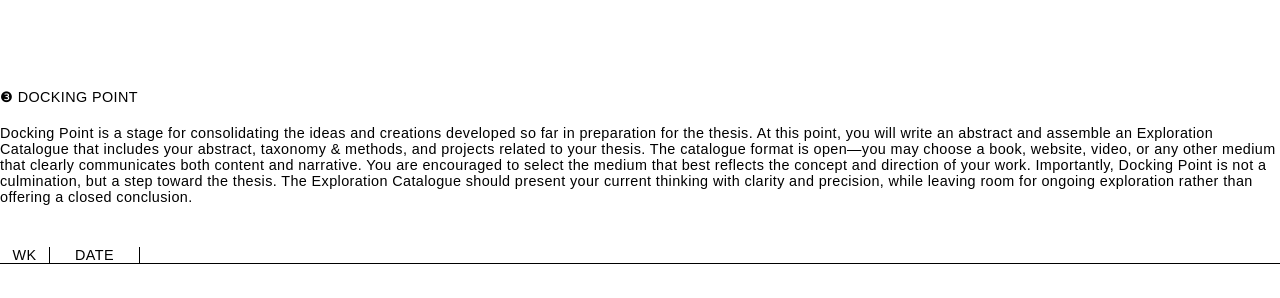
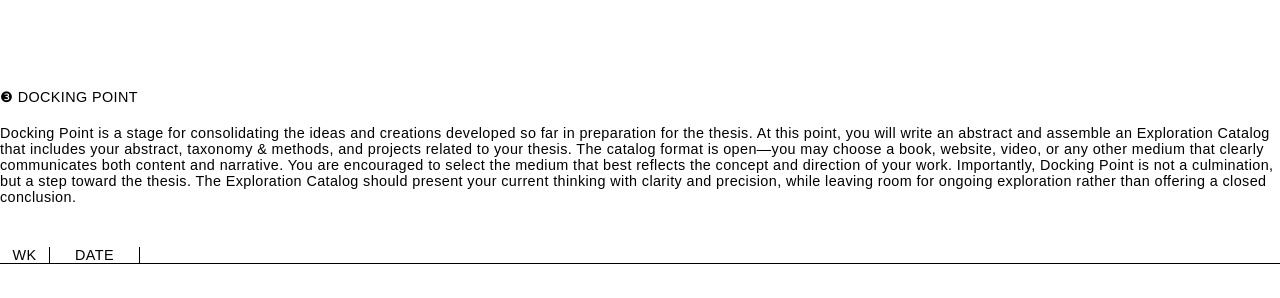
Before and after one commit to book1001/GardenNet_25F, a plain HTML site: page schedule_w/weekly_p3.html in a window 1280 px wide. Drawn offline with Linux system fonts and the light colour scheme; no server answers; a web font is replaced by a local one.

Commit message:
spelling

```diff
--- a/schedule_w/weekly_p3.html
+++ b/schedule_w/weekly_p3.html
@@ -25,7 +25,7 @@
   </a>
 
   <p>
-    Docking Point is a stage for consolidating the ideas and creations developed so far in preparation for the thesis. At this point, you will write an abstract and assemble an Exploration Catalogue that includes your abstract, taxonomy & methods, and projects related to your thesis. The catalogue format is open—you may choose a book, website, video, or any other medium that clearly communicates both content and narrative. You are encouraged to select the medium that best reflects the concept and direction of your work. Importantly, Docking Point is not a culmination, but a step toward the thesis. The Exploration Catalogue should present your current thinking with clarity and precision, while leaving room for ongoing exploration rather than offering a closed conclusion.
+    Docking Point is a stage for consolidating the ideas and creations developed so far in preparation for the thesis. At this point, you will write an abstract and assemble an Exploration Catalog that includes your abstract, taxonomy & methods, and projects related to your thesis. The catalog format is open—you may choose a book, website, video, or any other medium that clearly communicates both content and narrative. You are encouraged to select the medium that best reflects the concept and direction of your work. Importantly, Docking Point is not a culmination, but a step toward the thesis. The Exploration Catalog should present your current thinking with clarity and precision, while leaving room for ongoing exploration rather than offering a closed conclusion.
     <br><br><br>
   </p>
 
```
Also changed, not shown: index.html (+1 -1 lines).
